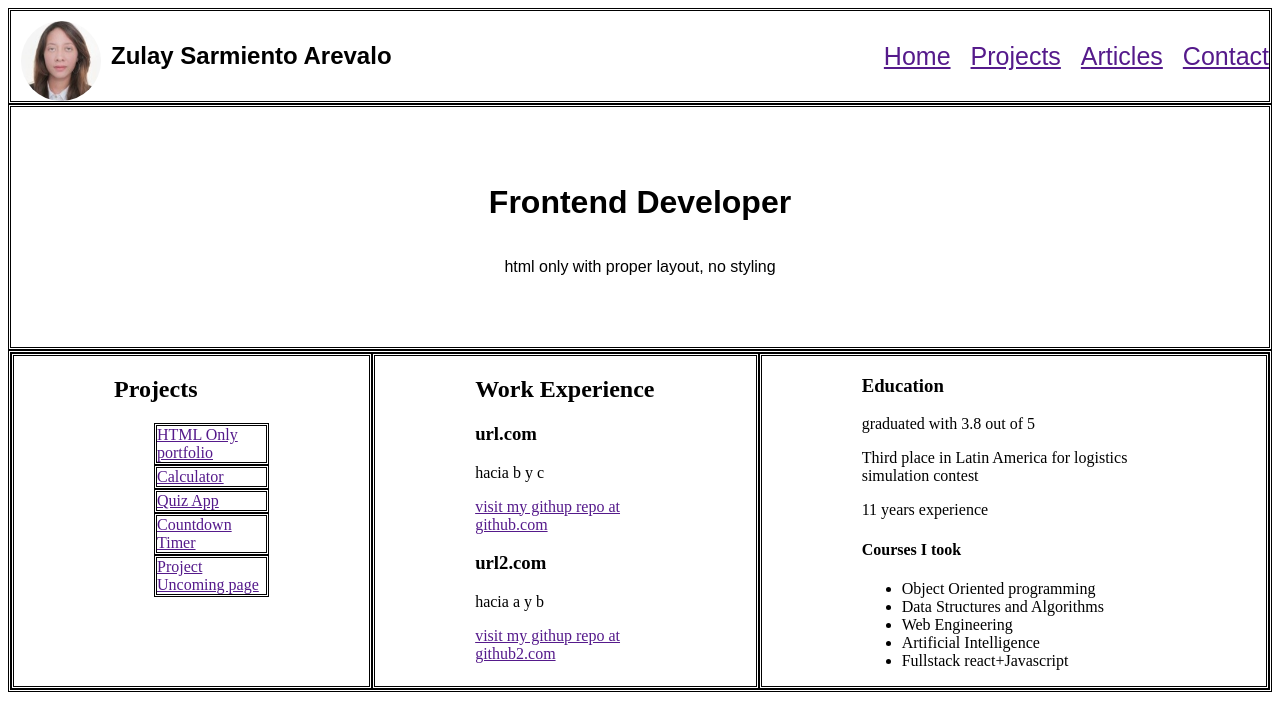
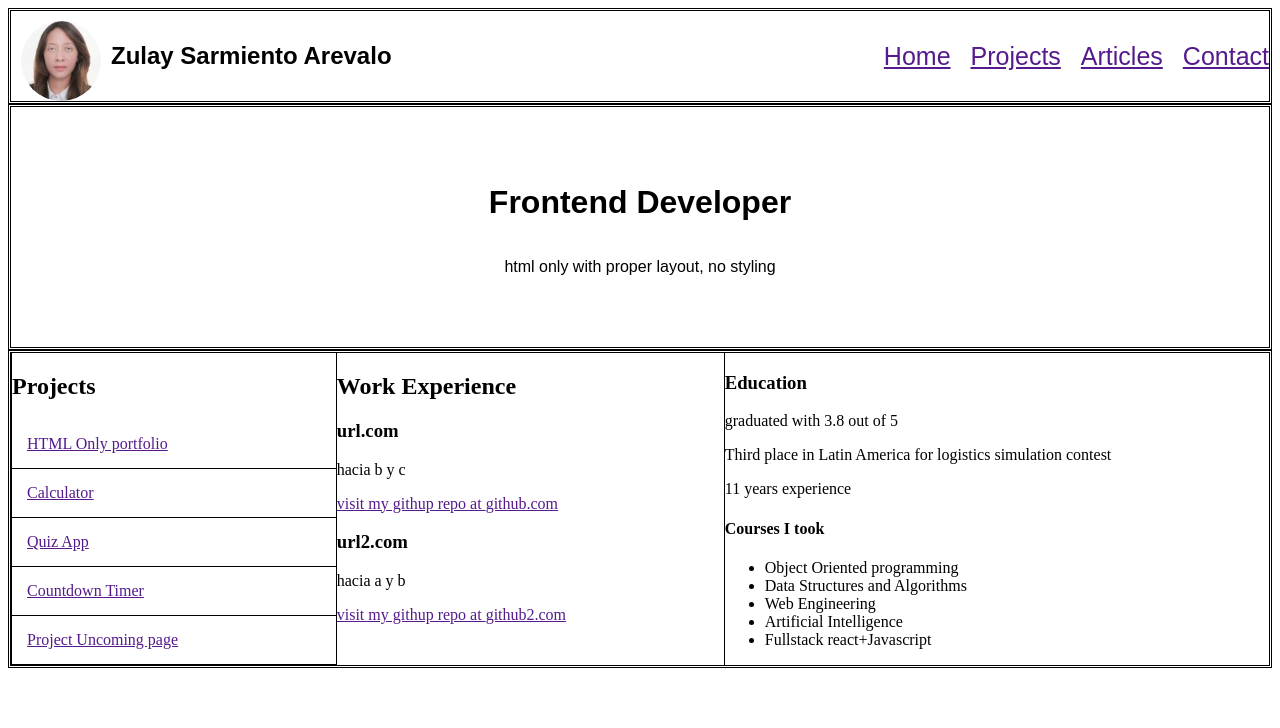
Before and after one commit to zsarmiento/reto, a React (Vite) app: page / in a window 1280 px wide. Shown: the top 728 px of the page. Built offline with nearby package versions, Linux system fonts and the light colour scheme.

Commit message:
cambios2-23-09-2024

```diff
--- a/src/components/AboutMe.css
+++ b/src/components/AboutMe.css
@@ -7,13 +7,23 @@
 }
 
 .titles{
-    border-style: double;
-    padding: 0px 100px 0px 100px;
-    table-layout: auto;
+    flex-grow: 1; /* Los componentes crecen de manera uniforme */
+    border-left: 1px solid black; /* Añade un borde negro entre los componentes */
+    padding: 0px;
+    box-sizing: border-box;
 }
 
 .li{
-    border-style: double;
-    border-color: black;
+
+    padding-top: 15px;
+    padding-bottom: 15px;
+    padding-left: 15px;
+    border-bottom: 1px solid black; /* Línea divisoria entre elementos */
+    text-align: left;
     list-style: none;
 }
+
+.ulo{
+ padding-left: 0px;
+ margin:0px;
+}
--- a/src/components/Projects.jsx
+++ b/src/components/Projects.jsx
@@ -4,7 +4,7 @@ export const Projects =()=>{
 
         <div className ="titles">
         <h2>Projects</h2>
-        <ul>
+        <ul className="ulo">
             <li className="li"><a href="" >HTML Only portfolio</a></li>
             <li className="li"><a href="" >Calculator</a></li>
             <li className="li"><a href="" >Quiz App</a></li>
--- a/src/components/Work.jsx
+++ b/src/components/Work.jsx
@@ -16,9 +16,9 @@ export const Work =()=>{
 
     return(
         <div className="titles">
-            <h2>Work Experience</h2>
-            <WorkExperience  work={trabajos[0]}/>
-            <WorkExperience  work={trabajos[1]}/>
+            <h2 >Work Experience</h2>
+            <WorkExperience  work={trabajos[0]} />
+            <WorkExperience  work={trabajos[1]} />
         </div>
     )
 }
--- a/src/components/WorkExperience.jsx
+++ b/src/components/WorkExperience.jsx
@@ -1,6 +1,7 @@
+import './AboutMe.css'
 export const WorkExperience =(props)=>{
     return(
-        <div>
+        <div >
         <h3>{props.work.webpage}</h3>
         <p>{props.work.descripcion}</p>
         <p><a href="">visit my githup repo at {props.work.githubLink}</a></p>
```
Also changed, not shown: src/components/Review.jsx (added, +9 -0 lines), src/components/Reviews.jsx (added, +27 -0 lines).
